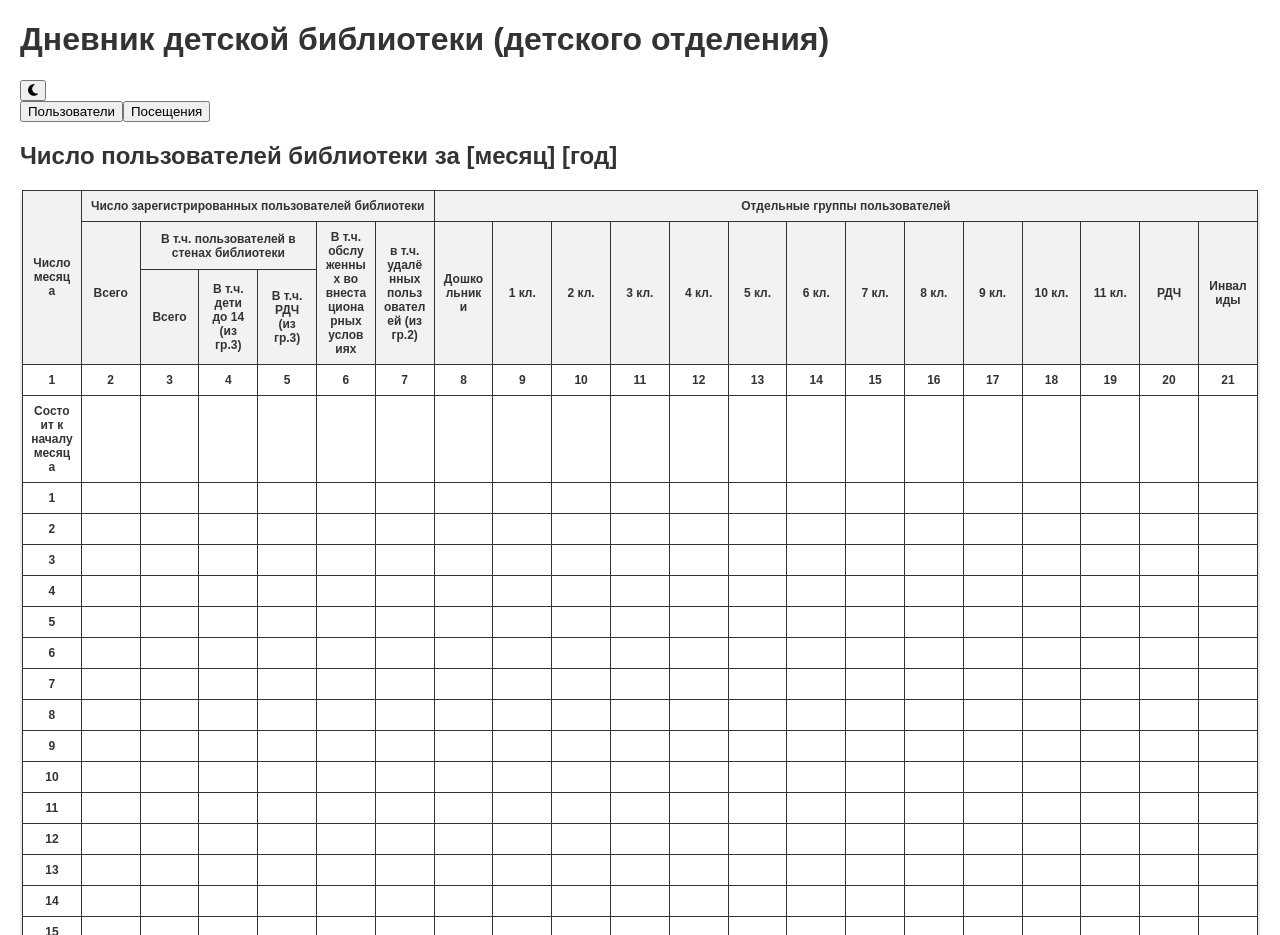
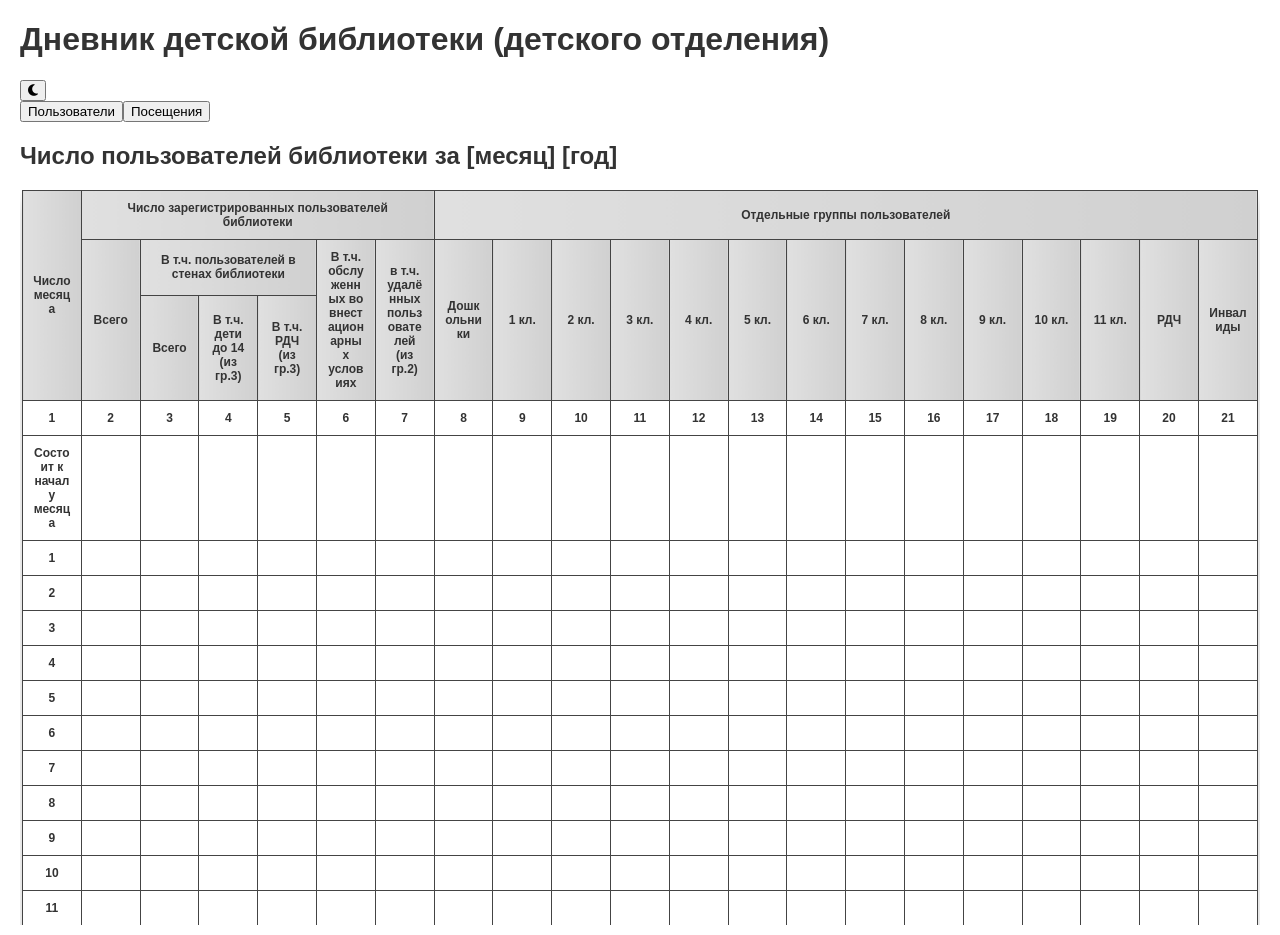
Before and after one commit to gemansipator/bibliouchetreact, a React (Create React App) app: page / in a window 1280 px wide. Built offline with nearby package versions, Linux system fonts and the light colour scheme; the HTML template or start-up script is replaced by a standard one.

Commit message:
изменен стиль

```diff
--- a/src/App.js
+++ b/src/App.js
@@ -16,31 +16,31 @@ function App() {
     };
 
     return (
-        <div className="app-container flex flex-col h-screen">
-            <div className="flex justify-between items-center p-2 bg-gray-100 dark:bg-gray-800 text-gray-800 dark:text-white">
-                <h1 className="text-3xl font-bold">Дневник детской библиотеки (детского отделения)</h1>
+        <div className="app-container flex flex-col h-screen bg-gradient-to-br from-white to-gray-100 dark:from-gray-900 dark:to-gray-800 text-gray-800 dark:text-gray-200">
+            <div className="flex justify-between items-center p-4 bg-gradient-to-r from-blue-100 to-blue-200 dark:from-gray-800 dark:to-gray-900 shadow-lg">
+                <h1 className="text-3xl md:text-4xl font-serif font-bold text-center flex-grow text-blue-800 dark:text-blue-200">Дневник детской библиотеки (детского отделения)</h1>
                 <button
                     onClick={toggleTheme}
-                    className="p-2 rounded-full bg-gray-200 dark:bg-gray-700 hover:bg-gray-300 dark:hover:bg-gray-600 transition-colors"
+                    className="p-2 rounded-full bg-blue-200 dark:bg-gray-700 hover:bg-blue-300 dark:hover:bg-gray-600 transition-colors shadow-md"
                 >
-                    <i className={`fas ${theme === 'light-theme' ? 'fa-moon' : 'fa-sun'}`}></i>
+                    <i className={`fas ${theme === 'light-theme' ? 'fa-moon' : 'fa-sun'} text-yellow-500 dark:text-yellow-300`}></i>
                 </button>
             </div>
-            <nav className="flex justify-center p-2 space-x-6">
+            <nav className="flex justify-center p-4 space-x-6 bg-gradient-to-r from-blue-50 to-white dark:from-gray-800 dark:to-gray-900 shadow">
                 <button
                     onClick={() => setActiveTab('users')}
-                    className={`px-4 py-2 rounded ${activeTab === 'users' ? 'bg-blue-600 text-white' : 'bg-gray-200 dark:bg-gray-700 text-gray-800 dark:text-gray-200'} hover:bg-blue-500 transition-colors`}
+                    className={`px-4 py-2 rounded-lg ${activeTab === 'users' ? 'bg-blue-600 text-white shadow-lg' : 'bg-gray-200 dark:bg-gray-700 text-gray-800 dark:text-gray-200 hover:bg-blue-500 hover:text-white transition-colors'} font-semibold`}
                 >
                     Пользователи
                 </button>
                 <button
                     onClick={() => setActiveTab('visits')}
-                    className={`px-4 py-2 rounded ${activeTab === 'visits' ? 'bg-blue-600 text-white' : 'bg-gray-200 dark:bg-gray-700 text-gray-800 dark:text-gray-200'} hover:bg-blue-500 transition-colors`}
+                    className={`px-4 py-2 rounded-lg ${activeTab === 'visits' ? 'bg-blue-600 text-white shadow-lg' : 'bg-gray-200 dark:bg-gray-700 text-gray-800 dark:text-gray-200 hover:bg-blue-500 hover:text-white transition-colors'} font-semibold`}
                 >
                     Посещения
                 </button>
             </nav>
-            <div className="p-2 flex-grow">
+            <div className="p-4 flex-grow">
                 {activeTab === 'users' ? <UsersTable theme={theme} /> : <VisitsTable theme={theme} />}
             </div>
         </div>
--- a/src/components/UsersTable.css
+++ b/src/components/UsersTable.css
@@ -8,7 +8,7 @@
     max-height: 90vh;
     overflow-y: auto;
     padding: 0 2px;
-    padding-bottom: 25px; /* Добавлен отступ снизу */
+    padding-bottom: 15px;
 }
 
 .users-table {
@@ -16,21 +16,26 @@
     width: 100%;
     table-layout: fixed;
     font-family: 'Arial', sans-serif;
-    box-shadow: 0 4px 8px rgba(0, 0, 0, 0.2);
-    border-radius: 8px;
+    box-shadow: 0 8px 16px rgba(0, 0, 0, 0.2);
+    border-radius: 12px;
+    background: linear-gradient(145deg, #ffffff 0%, #f9f9f9 100%);
     transition: box-shadow 0.3s;
+}
+
+.dark-theme .users-table {
+    background: linear-gradient(145deg, #2d2d2d 0%, #222222 100%);
 }
 
 .sticky-header {
     position: sticky;
     top: 0;
     z-index: 10;
-    background-color: inherit;
+    background: inherit;
 }
 
 .users-table td, .users-table th {
-    border: 1px solid #333;
-    padding: 8px;
+    border: 1px solid #444;
+    padding: 10px;
     text-align: center;
     vertical-align: middle;
     font-size: 12px;
@@ -38,19 +43,39 @@
     transition: background-color 0.3s, color 0.3s;
 }
 
+.dark-theme .users-table td,
+.dark-theme .users-table th {
+    border: 1px solid #555;
+}
+
 .users-table th {
-    background-color: #f2f2f2;
+    background: linear-gradient(90deg, #e0e0e0 0%, #d0d0d0 100%);
+    color: #333;
+    font-weight: bold;
+}
+
+.dark-theme .users-table th {
+    background: linear-gradient(90deg, #3a3a3a 0%, #2a2a2a 100%);
+    color: #e0e0e0;
+}
+
+.users-table td {
+    background: #ffffff;
     color: #333;
 }
 
-.users-table td {
-    background-color: #fff;
-    color: #333;
+.dark-theme .users-table td {
+    background: #1e1e1e;
+    color: #e0e0e0;
 }
 
 .users-table tr:hover td {
-    background-color: #f9f9f9;
+    background: #f0f0f0;
     cursor: pointer;
+}
+
+.dark-theme .users-table tr:hover td {
+    background: #2d2d2d;
 }
 
 .rotate {
@@ -68,23 +93,9 @@
 
 .day-cell {
     font-weight: bold;
-    background-color: #e0e0e0;
-}
-
-.dark-theme .users-table th {
-    background-color: #2a2a2a;
-    color: #e0e0e0;
-}
-
-.dark-theme .users-table td {
-    background-color: #222;
-    color: #e0e0e0;
-}
-
-.dark-theme .users-table tr:hover td {
-    background-color: #2d2d2d;
+    background: #e0e0e0;
 }
 
 .dark-theme .day-cell {
-    background-color: #1e1e1e;
+    background: #1e1e1e;
 }
--- a/src/components/VisitsTable.css
+++ b/src/components/VisitsTable.css
@@ -8,7 +8,7 @@
     max-height: 90vh;
     overflow-y: auto;
     padding: 0 2px;
-    padding-bottom: 25px; /* Добавлен отступ снизу */
+    padding-bottom: 15px;
 }
 
 .visits-table {
@@ -16,21 +16,27 @@
     width: 100%;
     table-layout: fixed;
     font-family: 'Arial', sans-serif;
-    box-shadow: 0 4px 8px rgba(0, 0, 0, 0.2);
-    border-radius: 8px;
+    box-shadow: 0 8px 16px rgba(0, 0, 0, 0.2);
+    border-radius: 12px;
+    background: linear-gradient(145deg, #ffffff 0%, #f9f9f9 100%);
     transition: box-shadow 0.3s;
+}
+
+.dark-theme .visits-table {
+    background: linear-gradient(145deg, #2d2d2d 0%, #222222 100%);
 }
 
 .sticky-header {
     position: sticky;
     top: 0;
     z-index: 10;
-    background-color: inherit;
+    background: inherit;
 }
 
-.visits-table td, .visits-table th {
-    border: 1px solid #333;
-    padding: 8px;
+.visits-table td,
+.visits-table th {
+    border: 1px solid #444;
+    padding: 10px;
     text-align: center;
     vertical-align: middle;
     font-size: 12px;
@@ -38,19 +44,39 @@
     transition: background-color 0.3s, color 0.3s;
 }
 
+.dark-theme .visits-table td,
+.dark-theme .visits-table th {
+    border: 1px solid #555;
+}
+
 .visits-table th {
-    background-color: #f2f2f2;
+    background: linear-gradient(90deg, #e0e0e0 0%, #d0d0d0 100%);
+    color: #333;
+    font-weight: bold;
+}
+
+.dark-theme .visits-table th {
+    background: linear-gradient(90deg, #3a3a3a 0%, #2a2a2a 100%);
+    color: #e0e0e0;
+}
+
+.visits-table td {
+    background: #ffffff;
     color: #333;
 }
 
-.visits-table td {
-    background-color: #fff;
-    color: #333;
+.dark-theme .visits-table td {
+    background: #1e1e1e;
+    color: #e0e0e0;
 }
 
 .visits-table tr:hover td {
-    background-color: #f9f9f9;
+    background: #f0f0f0;
     cursor: pointer;
+}
+
+.dark-theme .visits-table tr:hover td {
+    background: #2d2d2d;
 }
 
 .rotate {
@@ -68,23 +94,9 @@
 
 .day-cell {
     font-weight: bold;
-    background-color: #e0e0e0;
-}
-
-.dark-theme .visits-table th {
-    background-color: #2a2a2a;
-    color: #e0e0e0;
-}
-
-.dark-theme .visits-table td {
-    background-color: #222;
-    color: #e0e0e0;
-}
-
-.dark-theme .visits-table tr:hover td {
-    background-color: #2d2d2d;
+    background: #e0e0e0;
 }
 
 .dark-theme .day-cell {
-    background-color: #1e1e1e;
+    background: #1e1e1e;
 }
```
